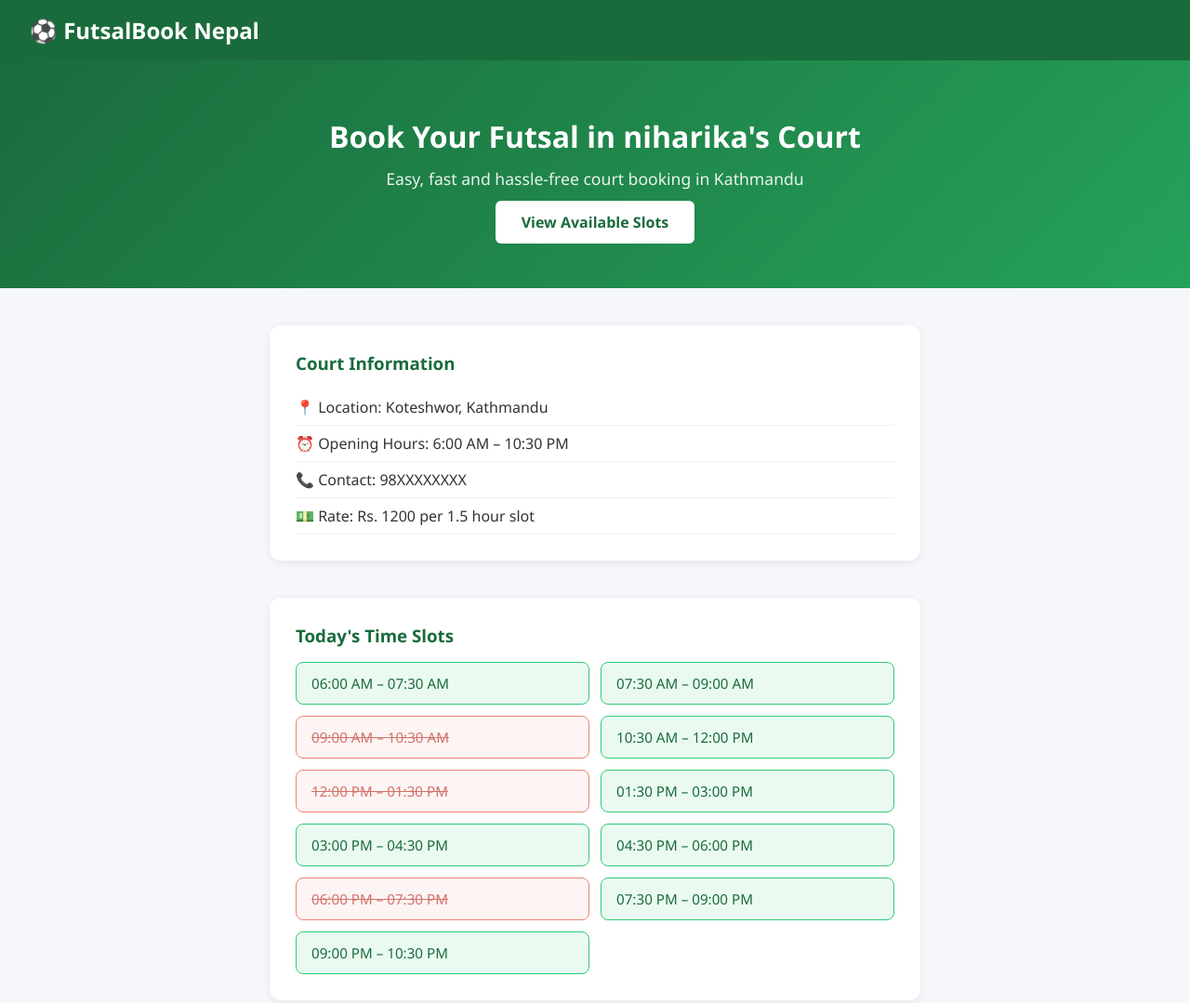
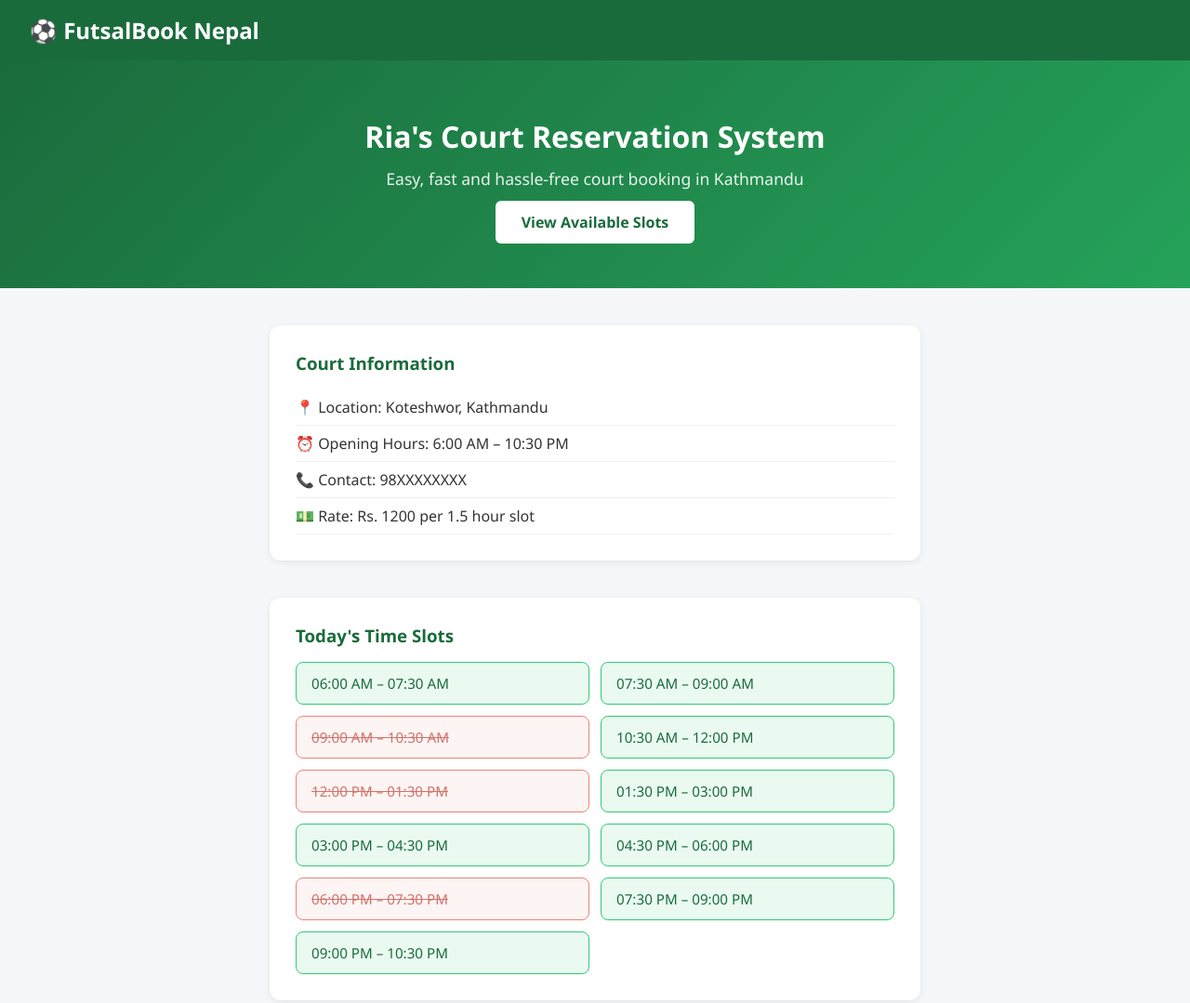
Before and after one commit to niharika-shrestha/futsal-booking-, a plain HTML site: page index.html in a window 1280 px wide. Shown: the top 1079 px of the page at 93% size. Drawn offline with Linux system fonts and the light colour scheme.

Commit message:
update: hero heading by Ria

```diff
--- a/index.html
+++ b/index.html
@@ -13,7 +13,7 @@
     </nav>
 
     <div class="hero">
-        <h2>Book Your Futsal in niharika's Court</h2>
+        <h2>Ria's Court Reservation System</h2>
         <p>Easy, fast and hassle-free court booking in Kathmandu</p>
         <a href="#slots" class="btn">View Available Slots</a>
     </div>
```
